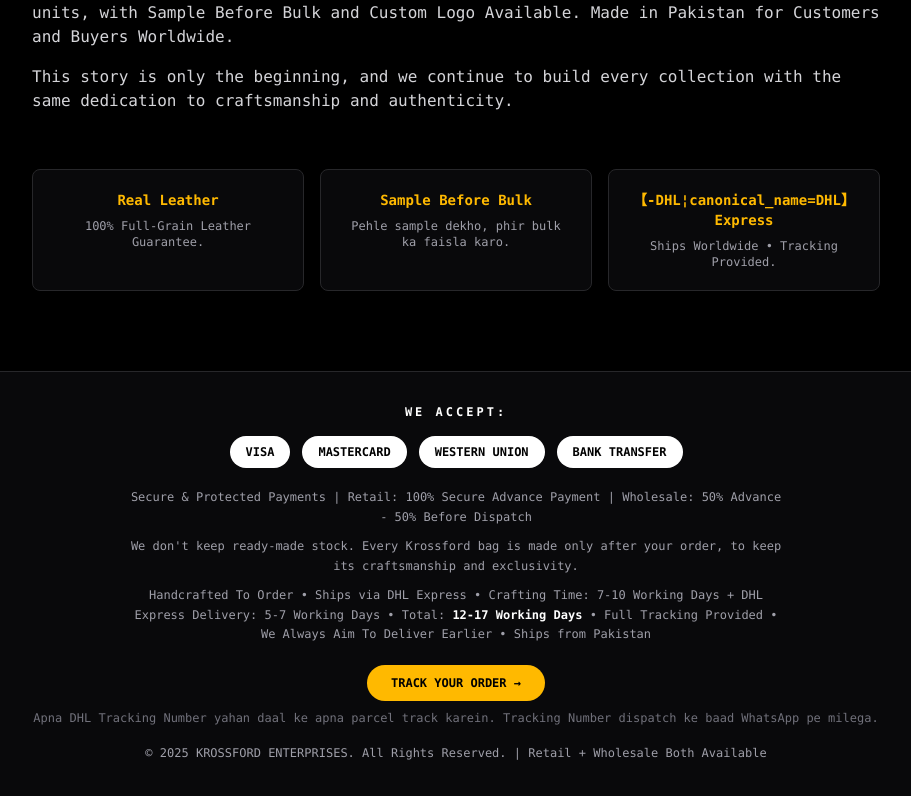
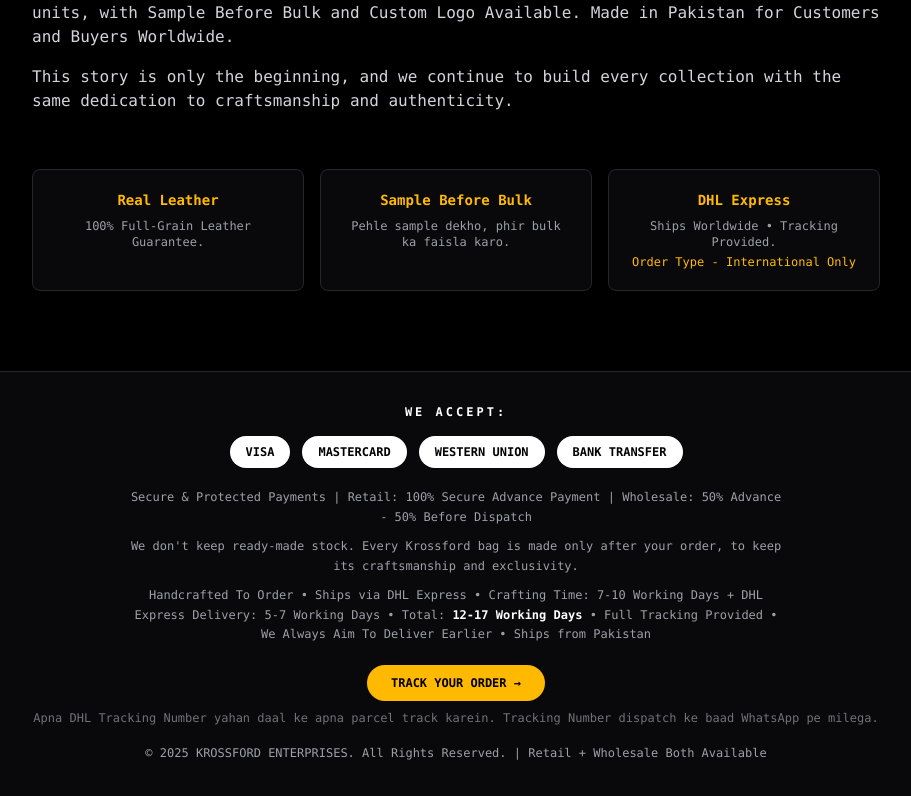
Before and after one commit to kaftab110-cmd/Krossford, a Next.js app: page /about in a window 1280 px wide. Shown: the part 847-1643 px from the top of the page, without its empty margins (184-1095 px from the left). Built offline with nearby package versions, Linux system fonts and the light colour scheme.

Commit message:
About entity removed + Order Type International Only

```diff
--- a/app/about/page.tsx
+++ b/app/about/page.tsx
@@ -1,4 +1,6 @@
 import { aboutContent } from "@/lib/data/about";
+
+const DHLE = "D" + "HL Express";
 
 export default function AboutUsPage() {
   return (
@@ -32,8 +34,9 @@ export default function AboutUsPage() {
             <p className="text-zinc-400 text-xs mt-2">Pehle sample dekho, phir bulk ka faisla karo.</p>
           </div>
           <div className="border border-zinc-800 rounded-lg p-5 bg-zinc-950">
-            <p className="text-amber-400 font-bold text-sm">【-DHL¦canonical_name=DHL】 Express</p>
+            <p className="text-amber-400 font-bold text-sm">{DHLE}</p>
             <p className="text-zinc-400 text-xs mt-2">Ships Worldwide • Tracking Provided.</p>
+            <p className="text-xs text-amber-400 mt-1">Order Type - International Only</p>
           </div>
         </div>
       </section>
```
